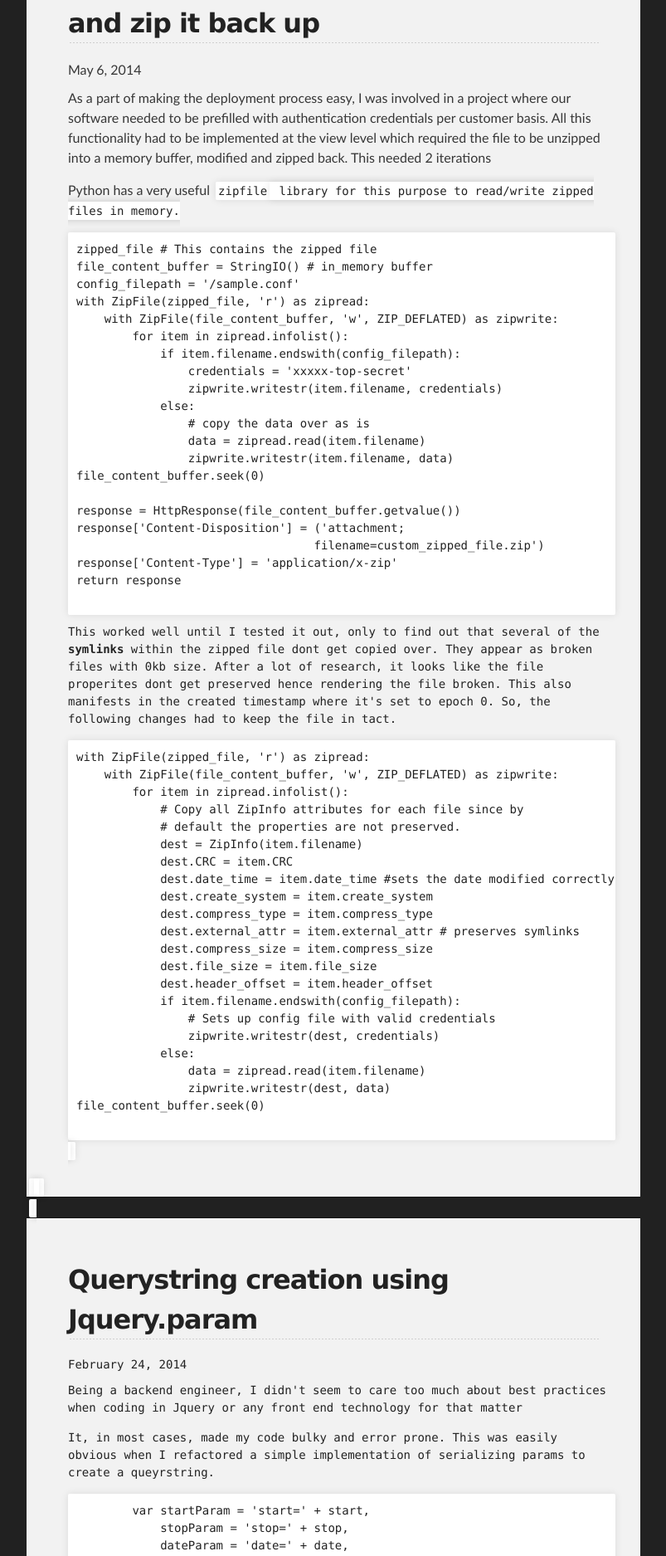
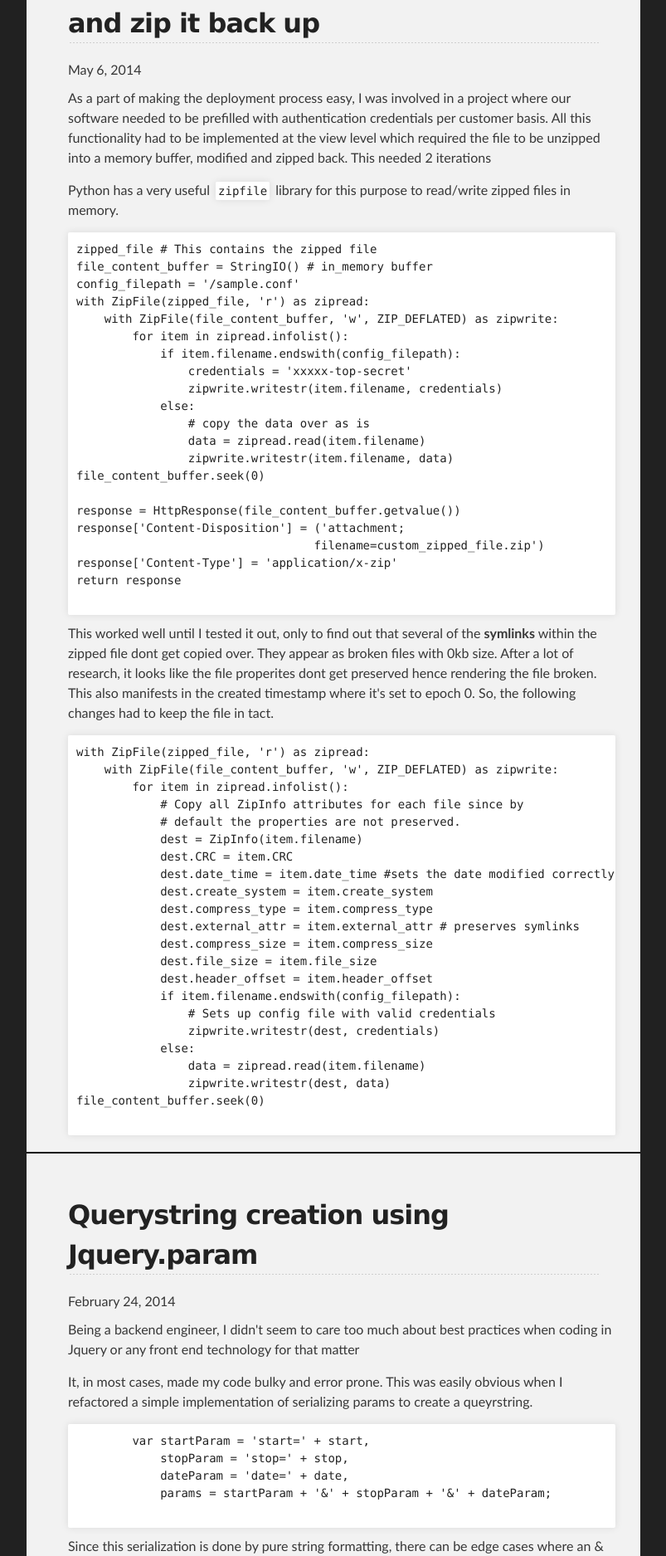
Before and after one commit to annpaul89/annp89.github.io, a Jekyll site: the page built from index.html, in a window 1280 px wide. Shown: the part 2331-4206 px from the top of the page at 83% size, without its empty margins (238-1041 px from the left). Built offline with Jekyll 4.4.1, drawn with Linux system fonts in a browser that asks for light colours.

Commit message:
Fix end tag

```diff
--- a/index.html
+++ b/index.html
@@ -71,7 +71,7 @@ layout: default
     <h2>Unzip a file in-memory, add content, and zip it back up</h2>
     <a id="may-6-2014" class="anchor" href="#may-6-2014" aria-hidden="true"><span class="octicon octicon-link"></span></a>May 6, 2014</h3>
 
-    <p>As a part of making the deployment process easy, I was involved in a project where our software needed to be prefilled with authentication credentials per customer basis. All this functionality had to be implemented at the view level which required the file to be unzipped into a memory buffer, modified and zipped back. This needed 2 iterations<p></p> Python has a very useful <code>zipfile<code> library for this purpose to read/write zipped files in memory.</p>
+    <p>As a part of making the deployment process easy, I was involved in a project where our software needed to be prefilled with authentication credentials per customer basis. All this functionality had to be implemented at the view level which required the file to be unzipped into a memory buffer, modified and zipped back. This needed 2 iterations<p></p> Python has a very useful <code>zipfile</code> library for this purpose to read/write zipped files in memory.</p>
     <pre>
 zipped_file # This contains the zipped file
 file_content_buffer = StringIO() # in_memory buffer
```
